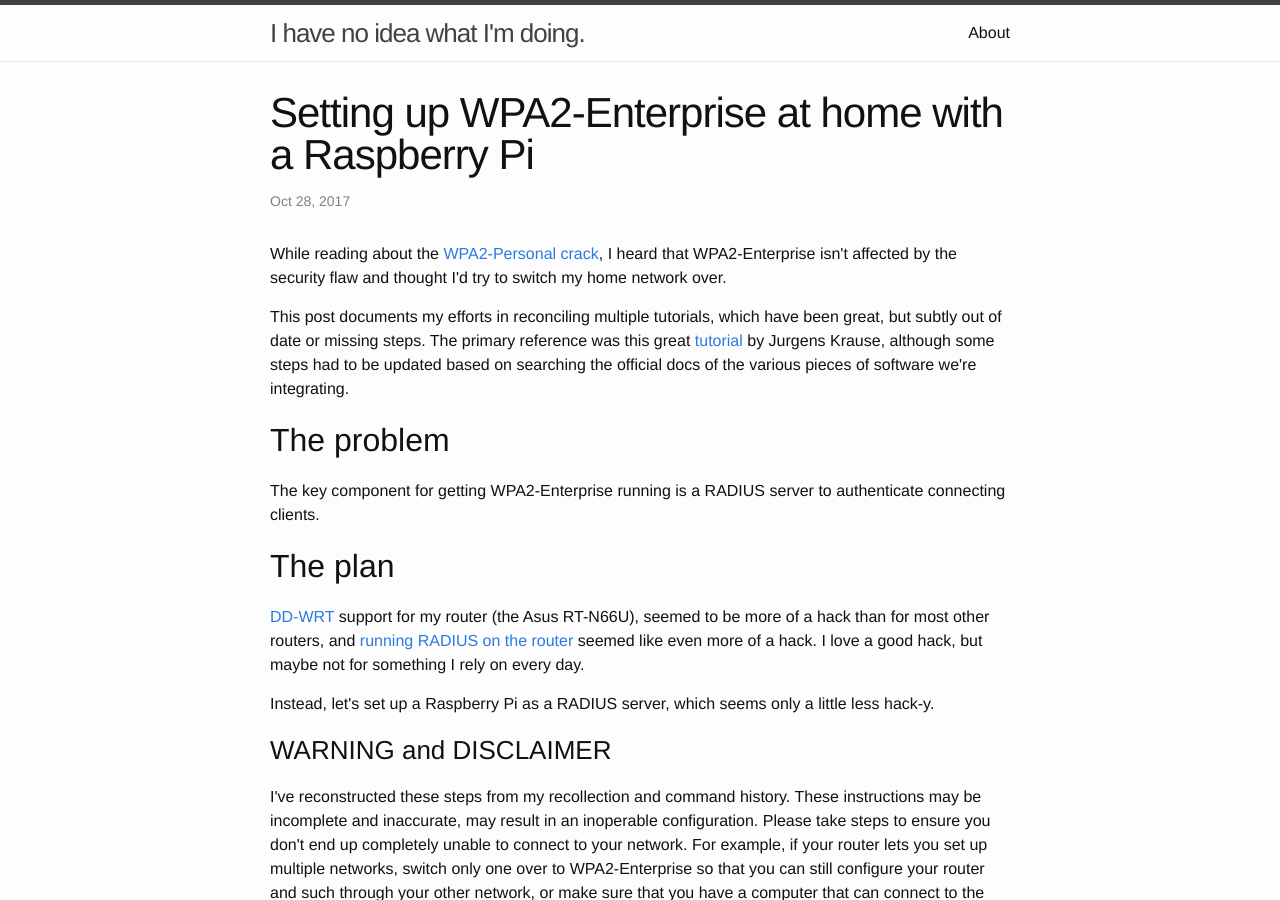
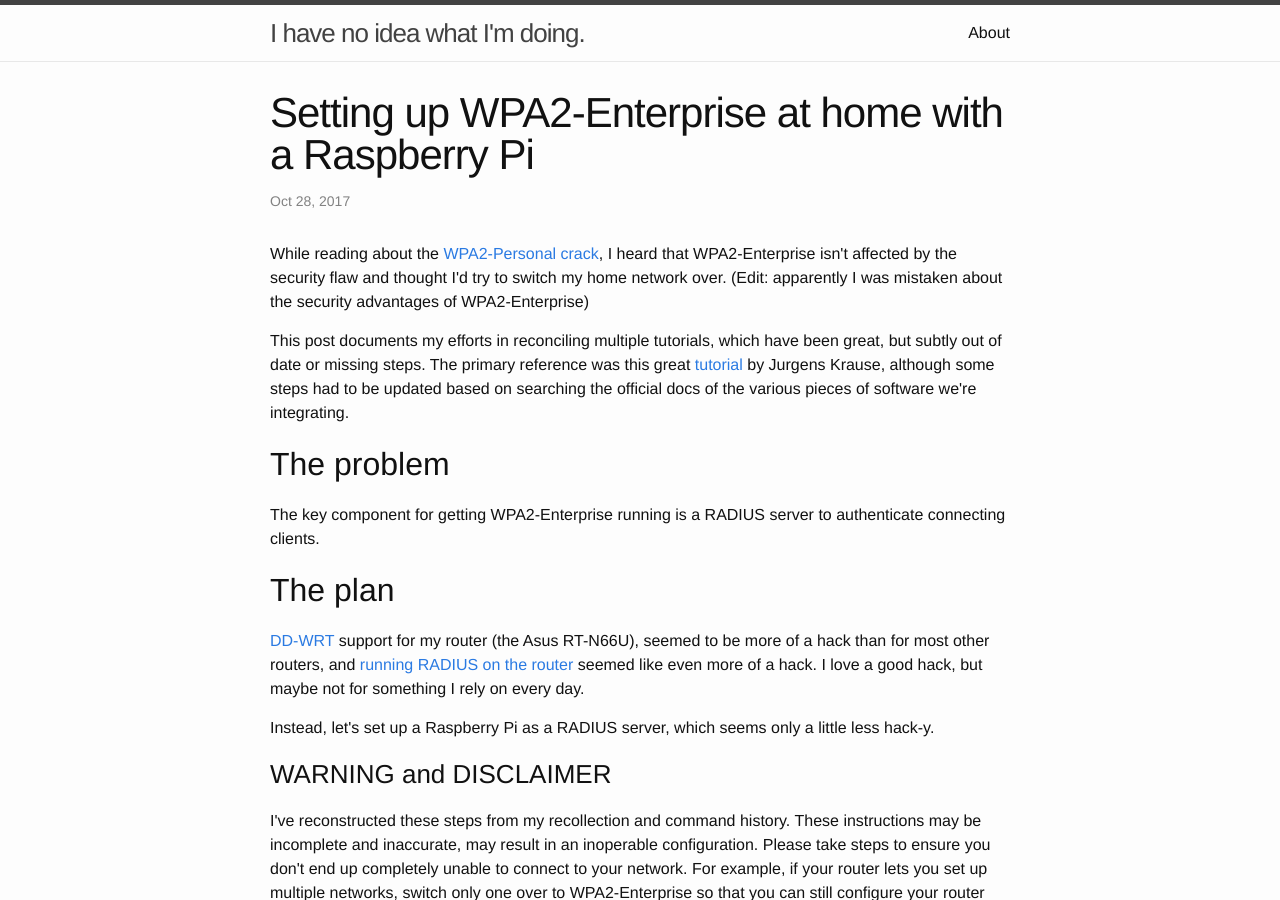
Before and after one commit to shaunplee/shaunplee.github.io, a Jekyll site: the page built from _posts/2017-10-28-wpa-2-enterprise-raspberry-pi.html, in a window 1280 px wide and 900 px high. Built offline with Jekyll 4.4.1, drawn with Linux system fonts in a browser that asks for light colours.

Commit message:
Oops. Mistake.

```diff
--- a/_posts/2017-10-28-wpa-2-enterprise-raspberry-pi.html
+++ b/_posts/2017-10-28-wpa-2-enterprise-raspberry-pi.html
@@ -3,7 +3,7 @@ layout: post
 title: Setting up WPA2-Enterprise at home with a Raspberry Pi
 ---
 <p>
-While reading about the <a href="https://www.krackattacks.com">WPA2-Personal crack</a>, I heard that WPA2-Enterprise isn't affected by the security flaw and thought I'd try to switch my home network over.
+While reading about the <a href="https://www.krackattacks.com">WPA2-Personal crack</a>, I heard that WPA2-Enterprise isn't affected by the security flaw and thought I'd try to switch my home network over. (Edit: apparently I was mistaken about the security advantages of WPA2-Enterprise)
 </p>
 
 <p>
```
